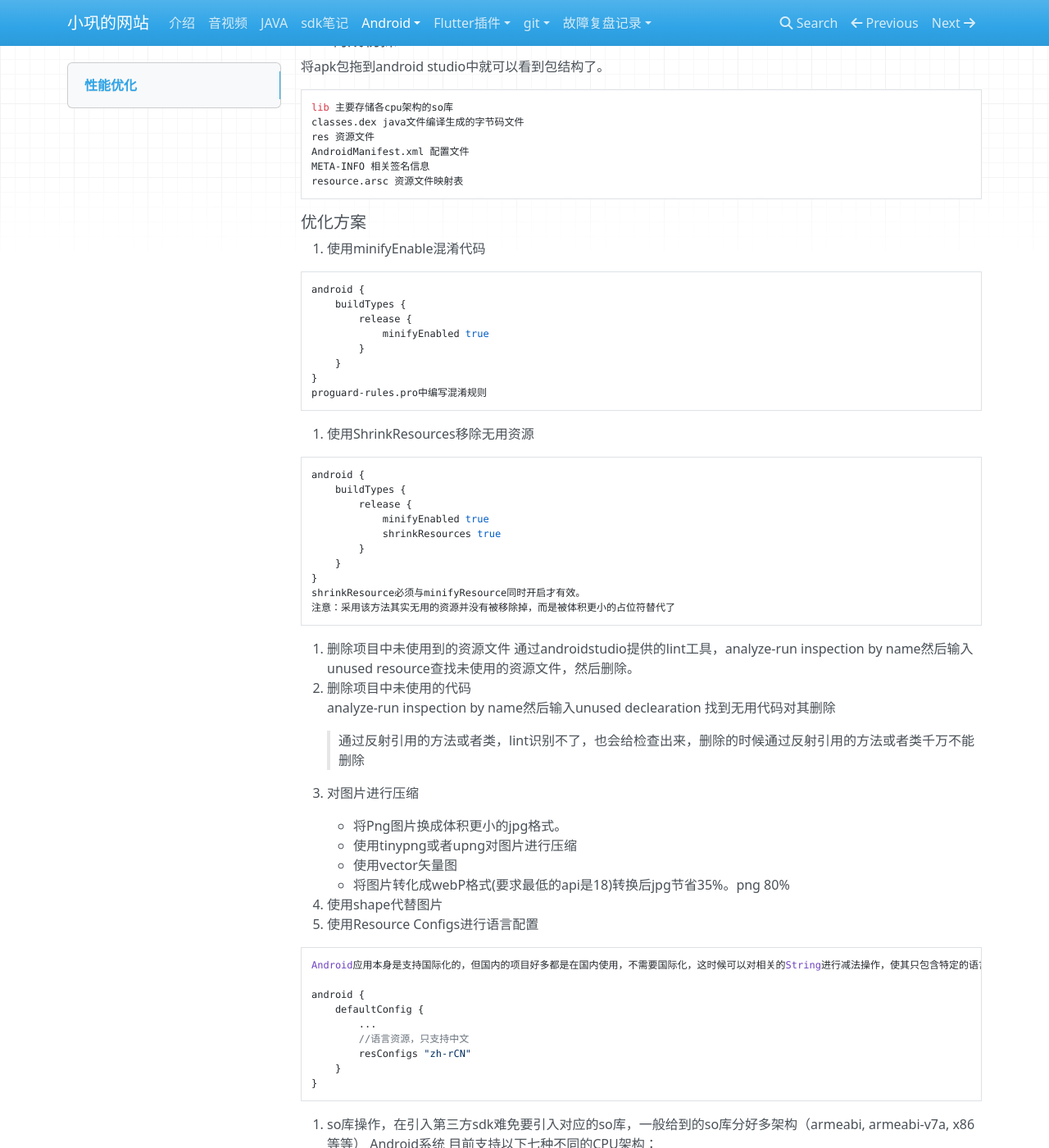
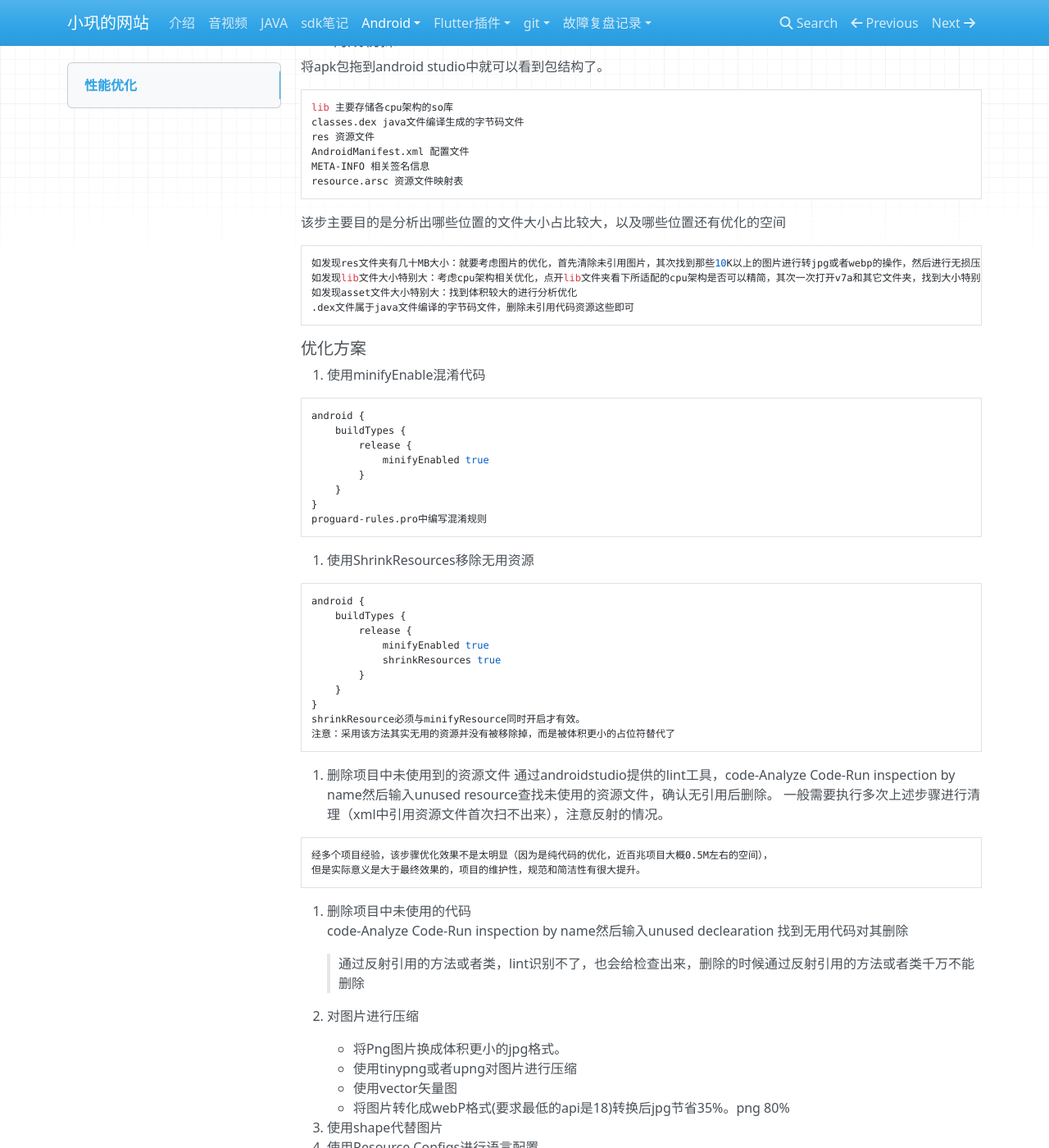
Before and after one commit to gongluis/essay, an MkDocs documentation site: the page built from docs/better.md, in a window 1280 px wide and 1400 px high, scrolled down 5933 px. Shown: the whole window at 82% size. Built offline with MkDocs 1.6.1, drawn with Linux system fonts in a browser that asks for light colours; nearby versions of some CDN libraries; some of the changed text lies outside the part shown.

Commit message:
补充部分cpu架构相关内容

````diff
--- a/docs/better.md
+++ b/docs/better.md
@@ -235,6 +235,13 @@
 META-INFO 相关签名信息
 resource.arsc 资源文件映射表
 ```
+该步主要目的是分析出哪些位置的文件大小占比较大，以及哪些位置还有优化的空间
+```
+如发现res文件夹有几十MB大小：就要考虑图片的优化，首先清除未引用图片，其次找到那些10K以上的图片进行转jpg或者webp的操作，然后进行无损压缩。
+如发现lib文件大小特别大：考虑cpu架构相关优化，点开lib文件夹看下所适配的cpu架构是否可以精简，其次一次打开v7a和其它文件夹，找到大小特别大的s0库，调研所引用的so库是否是全家桶，以及如何精简。
+如发现asset文件大小特别大：找到体积较大的进行分析优化
+.dex文件属于java文件编译的字节码文件，删除未引用代码资源这些即可
+```
 ##### 优化方案
 1. 使用minifyEnable混淆代码
 ```
@@ -261,9 +268,14 @@
 注意：采用该方法其实无用的资源并没有被移除掉，而是被体积更小的占位符替代了
 ```
 3. 删除项目中未使用到的资源文件
-通过androidstudio提供的lint工具，analyze-run inspection by name然后输入unused resource查找未使用的资源文件，然后删除。
+通过androidstudio提供的lint工具，code-Analyze Code-Run inspection by name然后输入unused resource查找未使用的资源文件，确认无引用后删除。
+一般需要执行多次上述步骤进行清理（xml中引用资源文件首次扫不出来），注意反射的情况。
+```
+经多个项目经验，该步骤优化效果不是太明显（因为是纯代码的优化，近百兆项目大概0.5M左右的空间），
+但是实际意义是大于最终效果的，项目的维护性，规范和简洁性有很大提升。
+```
 4. 删除项目中未使用的代码
-analyze-run inspection by name然后输入unused declearation 找到无用代码对其删除
+code-Analyze Code-Run inspection by name然后输入unused declearation 找到无用代码对其删除
 > 通过反射引用的方法或者类，lint识别不了，也会给检查出来，删除的时候通过反射引用的方法或者类千万不能删除
 
 5. 对图片进行压缩
@@ -284,7 +296,7 @@
     }
 }
 ```
-8. so库操作，在引入第三方sdk难免要引入对应的so库，一般给到的so库分好多架构（armeabi, armeabi-v7a, x86等等）
+8. so库操作（慎重，建立在充分调研基础上），在引入第三方sdk难免要引入对应的so库，一般给到的so库分好多架构（armeabi, armeabi-v7a, x86等等）
 Android系统 目前支持以下七种不同的CPU架构：
 ```
 ARMv5
@@ -294,6 +306,17 @@
 ARMv8
 MIPS64
 x86_64
+```
+```
+分析：
+1. 如果只适配armeabi
+基本上适配了所有得cpu架构，除了mips和mips64
+2.如果只适配armeabi-v7a
+漏掉一部分老设备，在性能性和兼容性中比较均衡
+3.如果只适配arm64-v8a
+性能最佳，但是只能运行在v8a的设备上
+
+总结：考虑兼容性换性能就abi,均衡点就v7a，追求性能就v8a
 ```
 所有的架构设备x86,x8664,armeabi-v7a,arm64-v8a都支持armeabi架构的.so文件，所以可以根据自己的业务需求选择使用armeabi或者armeabi-v7a
 
````
